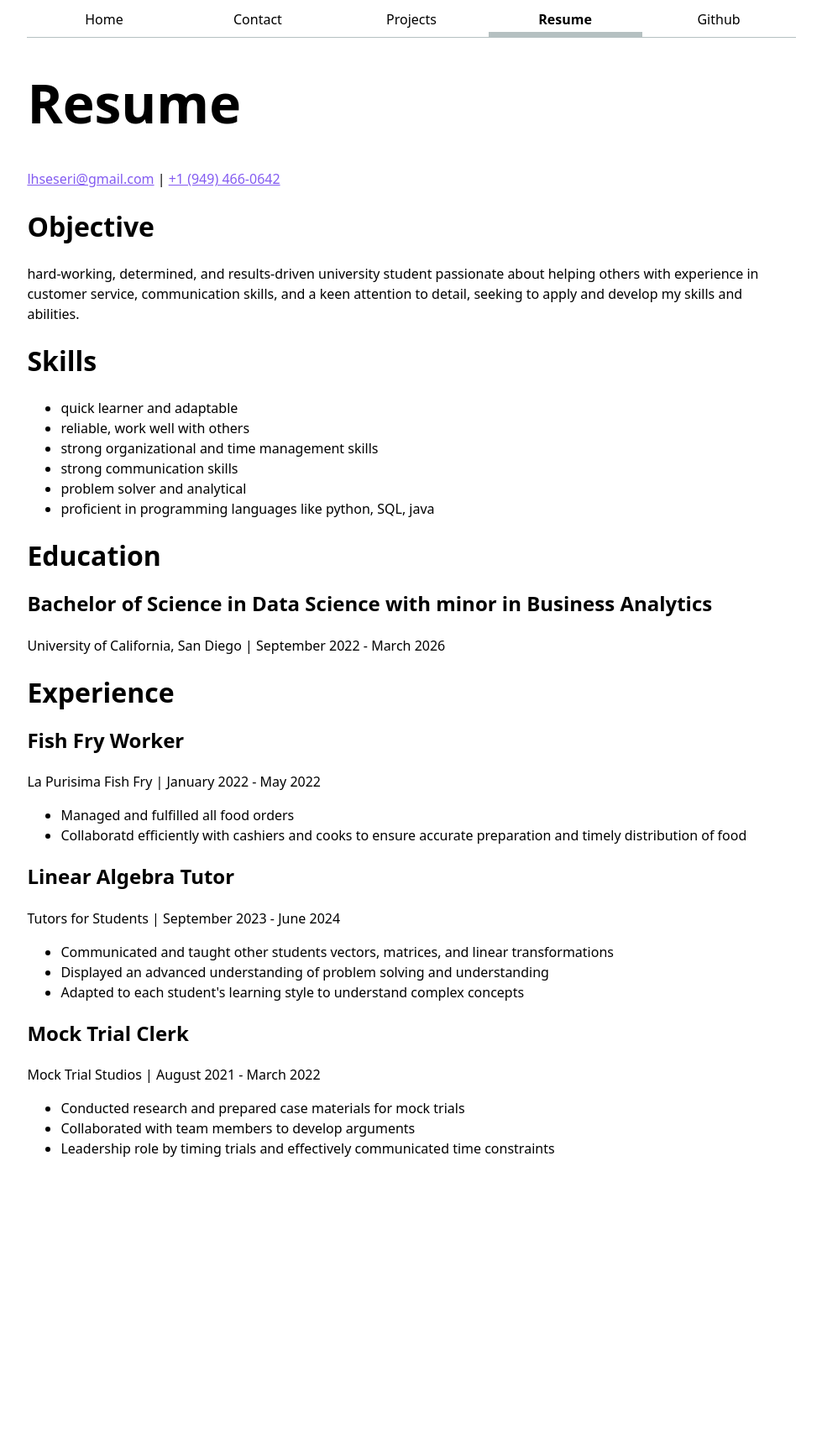
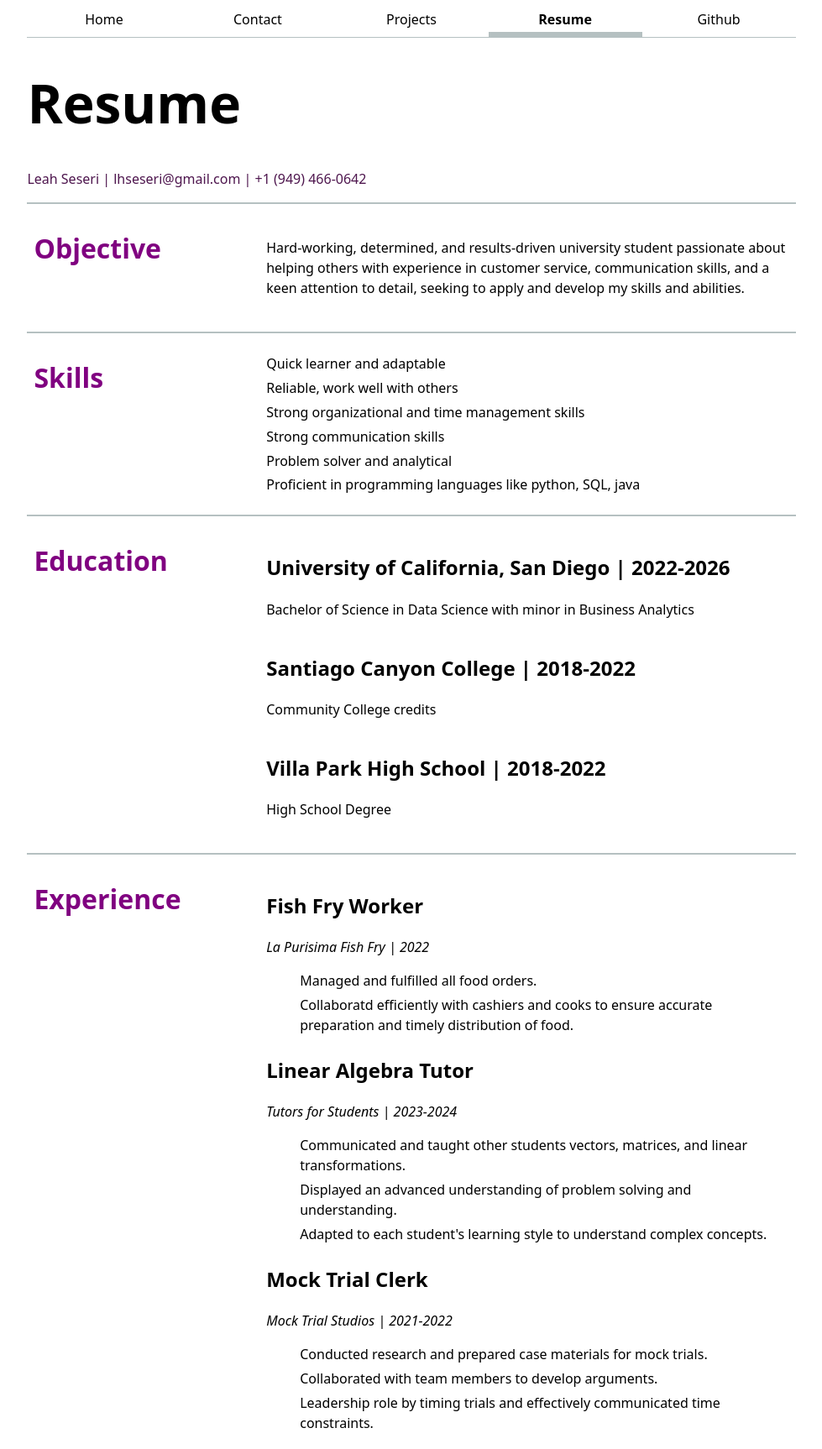
Before and after one commit to lseseri/portfolio, a plain HTML site: page resume/index.html in a window 1280 px wide. Shown: the part 37-1763 px from the top of the page at 84% size, without its empty margins (150-1129 px from the left). Before the commit the page ends 1473 px from the top, so only its background shows below. Drawn offline with Linux system fonts and the light colour scheme.

Commit message:
edit resume and style for resume

```diff
--- a/resume/index.html
+++ b/resume/index.html
@@ -21,90 +21,110 @@
             Resume
         </h1>
         <p class="contact-info">
+            Leah Seseri |
             <a href="mailto:lhseseri@gmail.com"> lhseseri@gmail.com</a> |
             <a href="tel:+9494660642"> +1 (949) 466-0642</a>
         </p>
     </header>
 
-    <section>
-        <header>
+    <main>
+        <!-- objective -->
+        <section class="main-section" id="objective">
+            <div class="flex-container">
                 <h2>Objective</h2>
-        </header>
+                <ul>
+                    <li>
                         <p>
-            hard-working, determined, and results-driven university student passionate about helping others with experience in customer service, communication skills, and a keen attention to detail, seeking to apply and develop my skills and abilities.
+                            Hard-working, determined, and results-driven university student passionate about helping others with experience in customer service, communication skills, and a keen attention to detail, seeking to apply and develop my skills and abilities.
                         </p>
+                    </li>
+                </ul>
+            </div>
         </section>
-
-
-    <section>
-        <header>
+        <!-- skills -->
+        <section class="main-section" id="skills">
+            <div class="flex-container">
                 <h2>Skills</h2>
-        </header>
                 <ul>
-            <li>quick learner and adaptable</li>
-            <li>reliable, work well with others</li>
-            <li>strong organizational and time management skills</li>
-            <li>strong communication skills</li>
-            <li>problem solver and analytical</li>
-            <li>proficient in programming languages like python, SQL, java</li>
+                    <li>Quick learner and adaptable</li>
+                    <li>Reliable, work well with others</li>
+                    <li>Strong organizational and time management skills</li>
+                    <li>Strong communication skills</li>
+                    <li>Problem solver and analytical</li>
+                    <li>Proficient in programming languages like python, SQL, java</li>
                 </ul>
+            </div>
         </section>
-
-    <section>
-        <header>
+        <!-- education -->
+        <section class="main-section" id="education">
+            <div class="flex-container">
                 <h2>Education</h2>
-        </header>
-        <article>
-            <header>
-                <h3>Bachelor of Science in Data Science with minor in Business Analytics</h3>
-                <p>University of California, San Diego | <time datetime="2022-09">September 2022</time> - <time datetime="2026-03">March 2026</time></p>
-            </header>
+                <div class="timeline">
+                    <ul>
+                        <li>
+                            <article class="school">
+                                <h3>University of California, San Diego | 2022-2026</h3>
+                                <p class="school-info">Bachelor of Science in Data Science with minor in Business Analytics</p>
                             </article>
+                        </li>
+                        <li>
+                            <article class="school">
+                                <h3>Santiago Canyon College | 2018-2022</h3>
+                                <p class="school-info">Community College credits</p>
+                            </article>
+                        </li>
+                        <li>
+                            <article class="school">
+                                <h3>Villa Park High School | 2018-2022</h3>
+                                <p classs="school-info">High School Degree</p>
+                            </article>
+                        </li>
+                    </ul>
+                </div>
+            </div>
         </section>
-
-    <section>
-        <header>
+        <!-- experience -->
+        <section class="main-section" id="experience">
+            <div class="flex-container">
                 <h2>Experience</h2>
-        </header>
-        <article>
-            <header>
+                <div class="timeline">
+                    <ul>
+                        <li>
+                            <article class="experience">
                                 <h3>Fish Fry Worker</h3>
-                <p>
-                    La Purisima Fish Fry | <time datetime="2022-01">January 2022</time> - <time datetime="2022-05">May 2022</time>
-                </p>
-            </header>
+                                <p>La Purisima Fish Fry | 2022</p>
                                 <ul>
-                <li>Managed and fulfilled all food orders</li>
-                <li>Collaboratd efficiently with cashiers and cooks to ensure accurate preparation and timely distribution of food</li>
+                                    <li>Managed and fulfilled all food orders.</li>
+                                    <li>Collaboratd efficiently with cashiers and cooks to ensure accurate preparation and timely distribution of food.</li>
                                 </ul>
                             </article>
-        <article>
-            <header>
+                        </li>
+                        <li>
+                            <article class="experience">
                                 <h3>Linear Algebra Tutor</h3>
-                <p>
-                    Tutors for Students | <time datetime="2023-09">September 2023</time> - <time datetime="2024-06">June 2024</time>
-                </p>
-            </header>
+                                <p>Tutors for Students | 2023-2024</p>
                                 <ul>
-                <li>Communicated and taught other students vectors, matrices, and linear transformations </li>
-                <li>Displayed an advanced understanding of problem solving and understanding</li>
-                <li>Adapted to each student's learning style to understand complex concepts</li>
+                                    <li>Communicated and taught other students vectors, matrices, and linear transformations.</li>
+                                    <li>Displayed an advanced understanding of problem solving and understanding.</li>
+                                    <li>Adapted to each student's learning style to understand complex concepts.</li>
                                 </ul>
                             </article>
-        <article>
-            <header>
+                        </li>
+                        <li>
+                            <article class="experience">
                                 <h3>Mock Trial Clerk</h3>
-                <p>
-                    Mock Trial Studios | <time datetime="2021-08">August 2021</time> - <time datetime="2022-03">March 2022</time>
-                </p>
-            </header>
+                                <p>Mock Trial Studios | 2021-2022</p>
                                 <ul>
-                <li>Conducted research and prepared case materials for mock trials</li>
-                <li>Collaborated with team members to develop arguments</li>
-                <li>Leadership role by timing trials and effectively communicated time constraints</li>
+                                    <li>Conducted research and prepared case materials for mock trials.</li>
+                                    <li>Collaborated with team members to develop arguments.</li>
+                                    <li>Leadership role by timing trials and effectively communicated time constraints.</li>
                                 </ul>
                             </article>
+                        </li>
+                    </ul>
+                </div>
+            </div>
         </section>
-
+    </main>
 </body>
 </html>
--- a/style.css
+++ b/style.css
@@ -1,7 +1,5 @@
 :root {
   --color-accent: oklch(75% 50% 300);
-  /* --font-size-h1: 400%;
-  --font-size-h2: 200%; */
 }
 html {
   accent-color: var(--color-accent);
@@ -96,24 +94,39 @@ h4, h5, h6 {
 }
 .contact-info {
   text-align: left;
+  color: rgb(78, 22, 78);
 }
 .contact-info a {
-  color: rgb(131, 91, 241);
+  text-decoration: none;
+  color: rgb(78, 22, 78);
 }
-
-/* h1, h2, h3, h4, h5, h6 {
-  line-height: 1.1;
-  text-wrap: balance;
-  h1 {
-    font-size: 400%;
-  }
-  h2 {
-    font-size: 200%;
-  }
-  h3 {
-    font-size: 150%;
-  }
-  h4, h5, h6 {
-    font-size: 100%;
-  }
-} */
+.contact-info a:hover {
+  text-decoration: underline;
+}
+header {
+  text-align: left;
+  border-bottom: 2px solid oklch(80% 3% 200);
+}
+section {
+  padding: 0.5rem;
+  border-bottom: 2px solid oklch(80% 3% 200);
+}
+.flex-container {
+  display: grid;
+  grid-template-columns: 1fr 3fr;
+  gap: 1em;
+  align-items: start;
+}
+.flex-container h2 {
+  color: purple;
+  align-self: start;
+}
+.flex-container ul {
+  list-style-type: none;
+  display: flex;
+  flex-direction: column;
+  gap: 0.3em;
+}
+#experience .experience p {
+  font-style: italic;
+}
```
Lines whose indentation alone changed are shown as unchanged.
